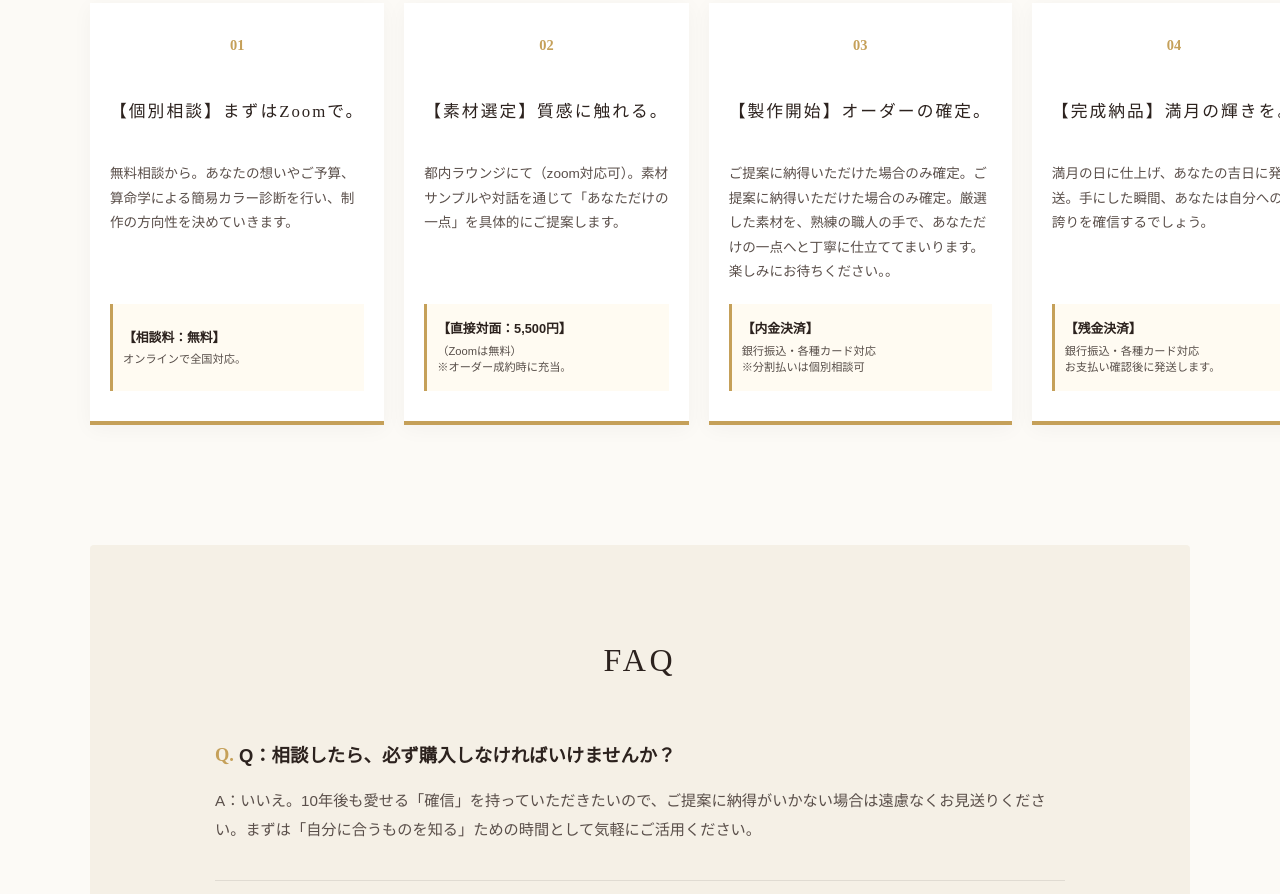
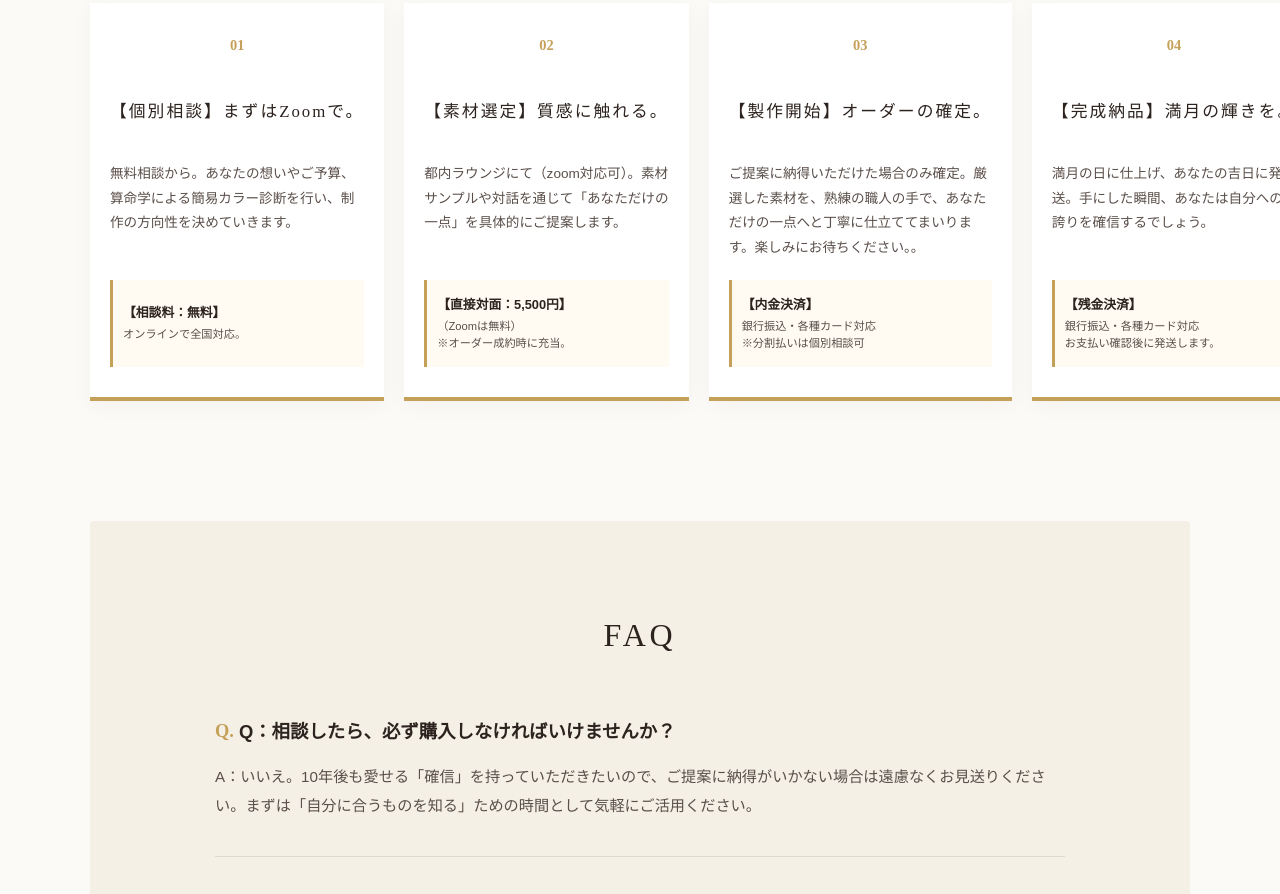
Before and after one commit to reinaririko-del/nocturnalarmor-lp, a plain HTML site: page index.html in a window 1280 px wide. Shown: the part 3214-4108 px from the top of the page. Drawn offline with Linux system fonts and the light colour scheme.

Commit message:
Update index.html

```diff
--- a/index.html
+++ b/index.html
@@ -270,7 +270,7 @@
             <div class="step-item">
                 <div class="step-num">03</div>
                 <h4><span>【製作開始】</span><span>オーダーの確定。</span></h4>
-                <p>ご提案に納得いただけた場合のみ確定。ご提案に納得いただけた場合のみ確定。厳選した素材を、熟練の職人の手で、あなただけの一点へと丁寧に仕立ててまいります。楽しみにお待ちください。。</p>
+                <p>ご提案に納得いただけた場合のみ確定。厳選した素材を、熟練の職人の手で、あなただけの一点へと丁寧に仕立ててまいります。楽しみにお待ちください。。</p>
                 <div class="payment-label">
                     <strong>【内金決済】</strong>
                     <span class="payment-note">銀行振込・各種カード対応<br>※分割払いは個別相談可</span>
```
